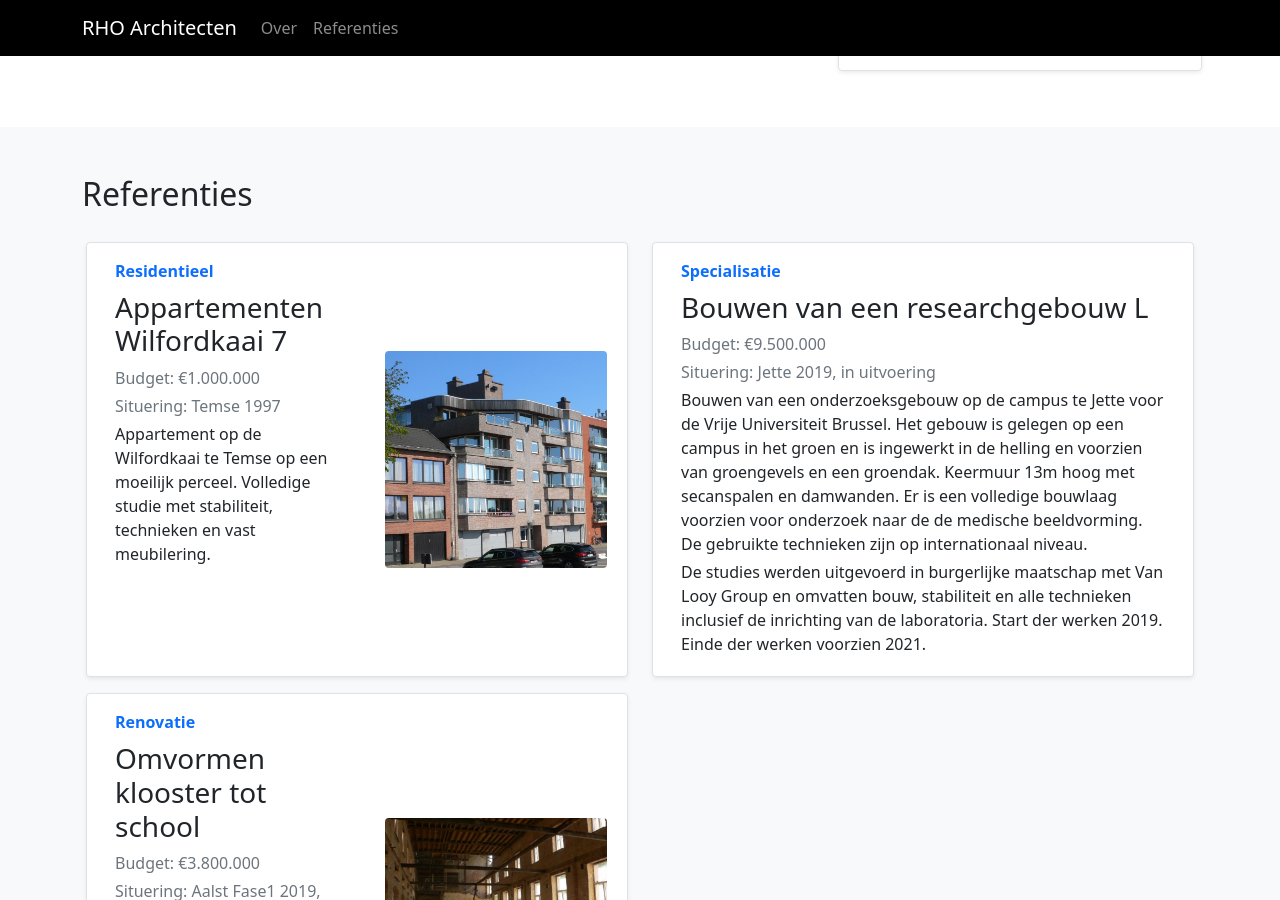
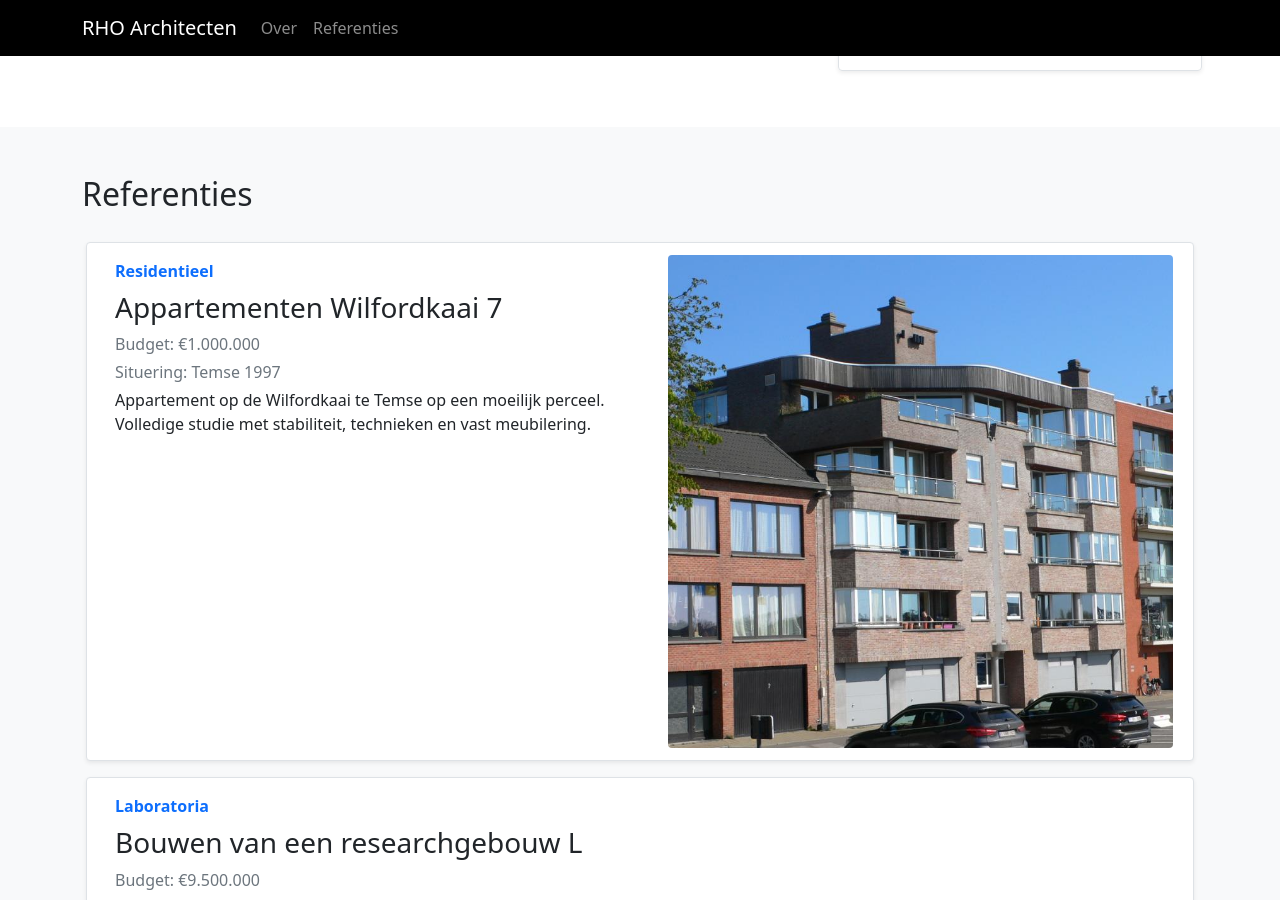
Before and after one commit to siemer-div/siemer-div.github.io, a Jekyll site: the page built from index.html, in a window 1280 px wide and 900 px high, scrolled down 792 px. Built offline with Jekyll 4.4.1, drawn with Linux system fonts in a browser that asks for light colours.

Commit message:
small fixes

```diff
--- a/_data/references.yml
+++ b/_data/references.yml
@@ -11,7 +11,7 @@
             Appartement op de Wilfordkaai te Temse op een moeilijk perceel.
             Volledige studie met stabiliteit, technieken en vast meubilering.
 -
-    category: Specialisatie
+    category: Laboratoria
     title: Bouwen van een researchgebouw L
     location: Jette 2019, in uitvoering
     budget: 9.500.000
--- a/_includes/references.html
+++ b/_includes/references.html
@@ -4,7 +4,7 @@
     <h2>Referenties</h2>
     <div class="row pt-3 g-3">
       {% for reference in site.data.references %}
-      <div class="col-xl-6">
+      <div class="col-xs-12">
         <div
           class="row m-1 border h-100 bg-white rounded overflow-hidden flex-md-row shadow-sm"
         >
@@ -17,7 +17,7 @@
             <div class="mb-1 text-muted">Situering: {{ reference.location }}</div>
 
             {% for description in reference.description %}
-            <p class="card-text mb-auto">{{ description }}</p>
+            <p class="card-text">{{ description }}</p>
             {% endfor %}
           </div>
           {% if reference.pictures %}
```
